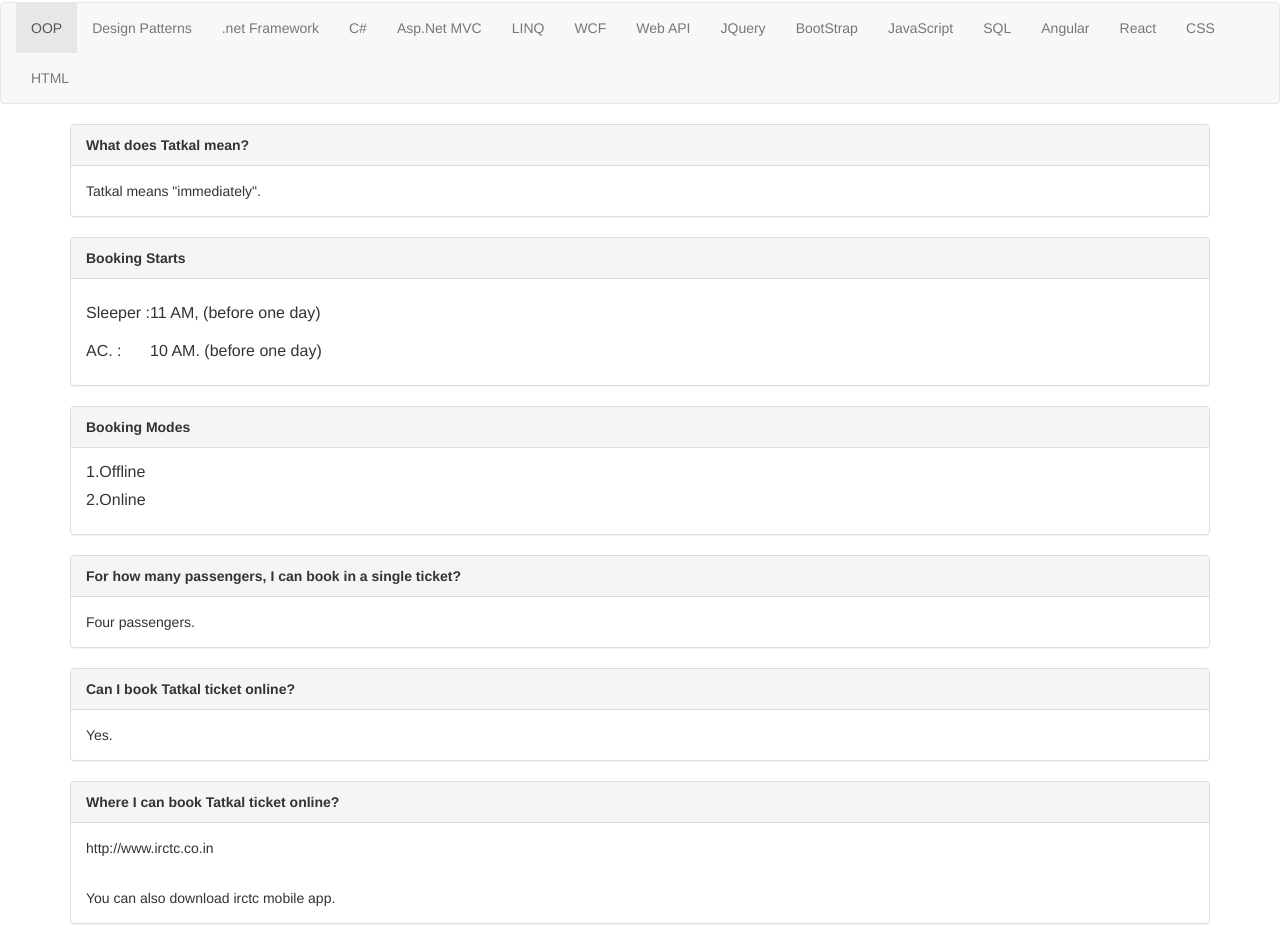
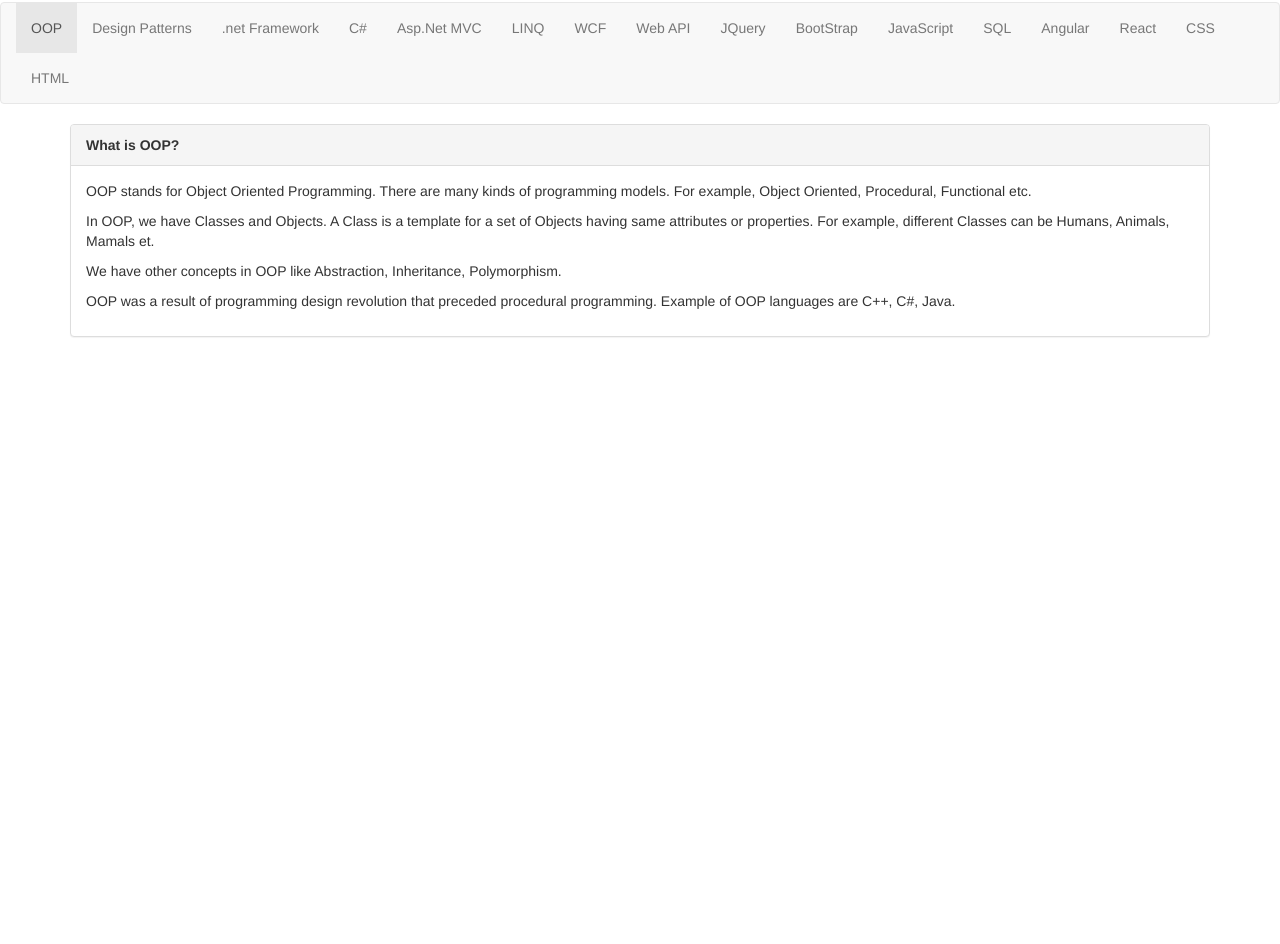
Before and after one commit to SatyaKarmi/dotnetinterview, a plain HTML site: page index.html in a window 1280 px wide. Shown: the part 223-1167 px from the top of the page. After the commit the page ends 800 px from the top, so only its background shows below. Drawn offline with nearby package versions, Linux system fonts and the light colour scheme.

Commit message:
Update index.html

```diff
--- a/index.html
+++ b/index.html
@@ -34,53 +34,17 @@
     </div>
   </nav>
 
-
 	<div class="container">
 	<div class="panel panel-default">
-		<div class="panel-heading"><b>What does Tatkal mean?</b></div>
-		<div class="panel-body">Tatkal means "immediately".</div>
-	</div>
-
-
-	<div class="panel panel-default">
-		<div class="panel-heading"><b>Booking Starts</b></div>
+		<div class="panel-heading"><b>What is OOP?</b></div>
 		<div class="panel-body">
-		<table>
-			<tr><td></p>Sleeper : </p></td><td></p>11 AM, (before one day)</p></td></tr>
-			<tr><td></p>AC.     : </p></td><td></p>10 AM. (before one day)</p></td></tr>
-			</table>
-		</div>
-	</div>
-
-    <div class="panel panel-default">
-		<div class="panel-heading"><b>Booking Modes</b></div>
-		<div class="panel-body">
-
-		<table>
-			<tr><td><p>1. </p></td><td><p>Offline</p></td>
-			<tr><td><p>2. </p></td><td><p>Online</p></td></tr>
-		</table>
+			<p>OOP stands for Object Oriented Programming. There are many kinds of programming models. For example, Object Oriented, Procedural, Functional etc.</p>
+			<p>In OOP, we have Classes and Objects. A Class is a template for a set of Objects having same attributes or properties. For example, different Classes can be Humans, Animals, Mamals et.</p>
+			<p>We have other concepts in OOP like Abstraction, Inheritance, Polymorphism.</p>
+			<p>OOP was a result of programming design revolution that preceded procedural programming. Example of OOP languages are C++, C#, Java.</p>
 
 		</div>
 	</div>
-
-	<div class="panel panel-default">
-		<div class="panel-heading"><b>For how many passengers, I can book in a single ticket?</b></div>
-		<div class="panel-body">Four passengers.</div>
-	</div>
-
-	<div class="panel panel-default">
-		<div class="panel-heading"><b>Can I book Tatkal ticket online?</b></div>
-		<div class="panel-body">Yes.</div>
-	</div>
-
-	<div class="panel panel-default">
-		<div class="panel-heading"><b>Where I can book Tatkal ticket online?</b></div>
-		<div class="panel-body">http://www.irctc.co.in</div>
-		<div class="panel-body">You can also download irctc mobile app.</div>
-	</div>
-
-
 
 	</div>
   </div>
```
Lines whose indentation alone changed are shown as unchanged.
